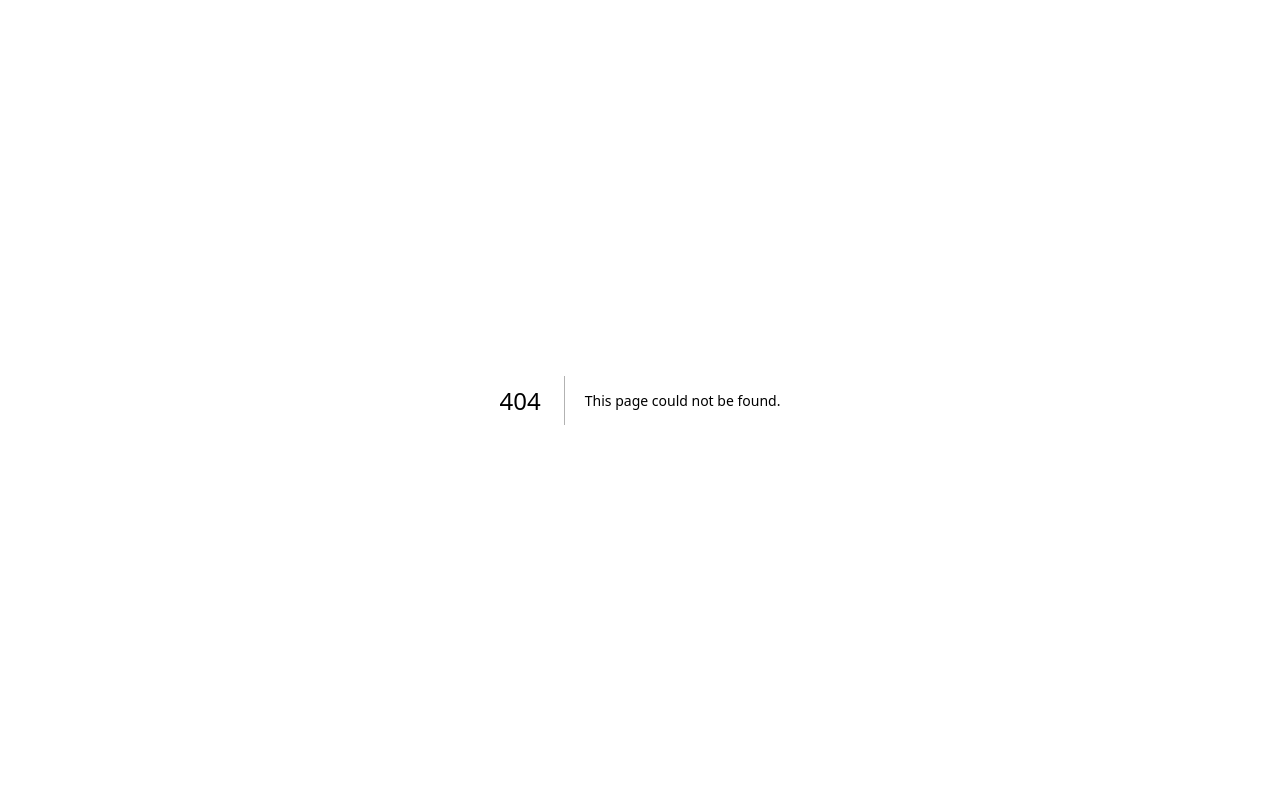
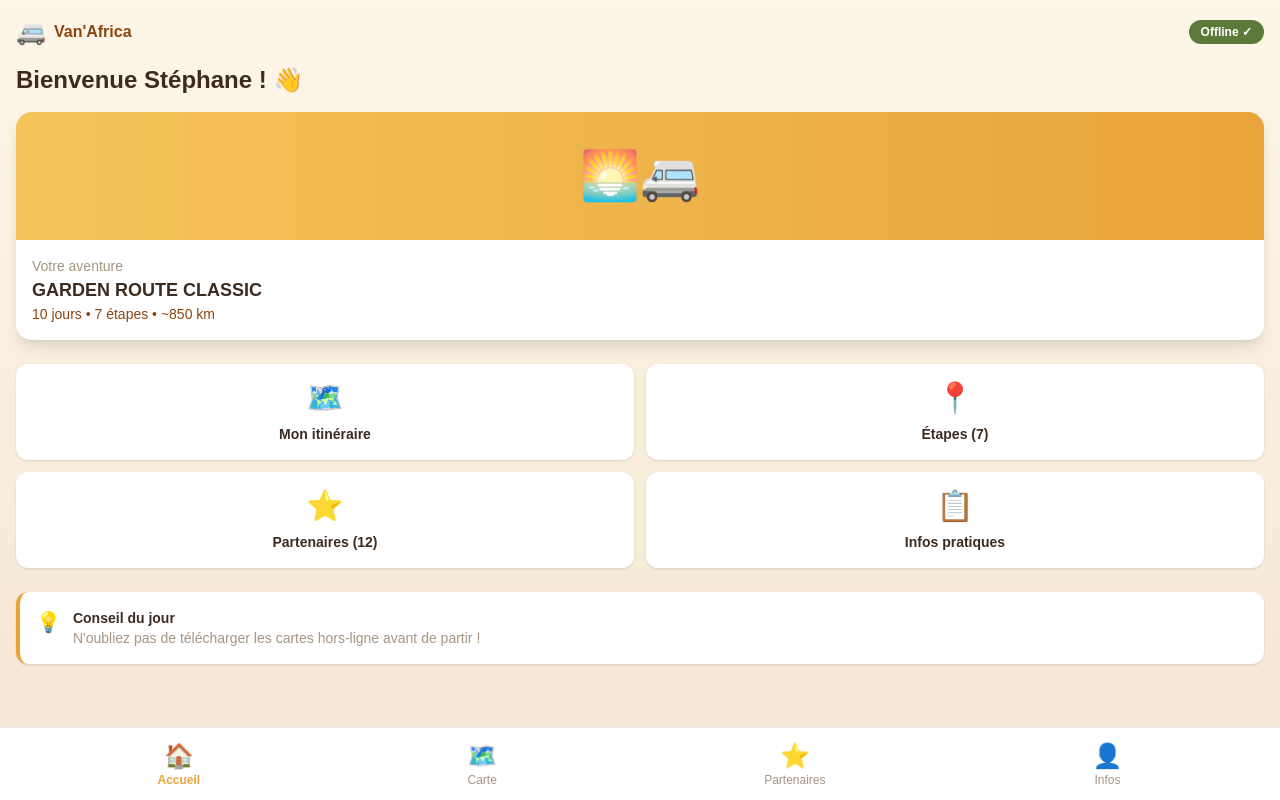
Before and after one commit to kevindepalmas/vanafrica-travelhub, a Next.js app: page /accueil in a window 1280 px wide. Before the commit this address had no page. Built offline with nearby package versions, Linux system fonts and the light colour scheme.

Commit message:
Ajout écran Email et Accueil avec navigation

```diff
--- /dev/null
+++ b/app/accueil/page.tsx
@@ -0,0 +1,97 @@
+export default function Accueil() {
+  return (
+    <div className="min-h-screen bg-gradient-to-b from-[#FDF6E8] to-[#F5E6D3] pb-24">
+
+      {/* Header */}
+      <div className="flex items-center justify-between px-4 py-4">
+        <div className="flex items-center gap-2">
+          <span className="text-2xl">🚐</span>
+          <span className="font-bold text-[#8B4513]">Van&apos;Africa</span>
+        </div>
+        <div className="bg-[#5D7A3A] text-white text-xs font-semibold px-3 py-1 rounded-full">
+          Offline ✓
+        </div>
+      </div>
+
+      {/* Contenu */}
+      <div className="px-4">
+
+        {/* Bienvenue */}
+        <h1 className="text-2xl font-bold text-[#3D2B1F] mb-4">
+          Bienvenue Stéphane ! 👋
+        </h1>
+
+        {/* Hero Card */}
+        <div className="rounded-2xl overflow-hidden shadow-lg mb-6">
+          <div className="bg-gradient-to-r from-[#F5C45A] to-[#E8A43A] h-32 flex items-center justify-center text-5xl">
+            🌅🚐
+          </div>
+          <div className="bg-white p-4">
+            <p className="text-sm text-[#A69580]">Votre aventure</p>
+            <h2 className="text-lg font-bold text-[#3D2B1F]">
+              GARDEN ROUTE CLASSIC
+            </h2>
+            <p className="text-sm text-[#8B4513]">10 jours • 7 étapes • ~850 km</p>
+          </div>
+        </div>
+
+        {/* Grille de navigation */}
+        <div className="grid grid-cols-2 gap-3 mb-6">
+          <div className="bg-white p-4 rounded-xl shadow-sm text-center">
+            <span className="text-3xl">🗺️</span>
+            <p className="text-sm font-semibold text-[#3D2B1F] mt-2">Mon itinéraire</p>
+          </div>
+          <div className="bg-white p-4 rounded-xl shadow-sm text-center">
+            <span className="text-3xl">📍</span>
+            <p className="text-sm font-semibold text-[#3D2B1F] mt-2">Étapes (7)</p>
+          </div>
+          <div className="bg-white p-4 rounded-xl shadow-sm text-center">
+            <span className="text-3xl">⭐</span>
+            <p className="text-sm font-semibold text-[#3D2B1F] mt-2">Partenaires (12)</p>
+          </div>
+          <div className="bg-white p-4 rounded-xl shadow-sm text-center">
+            <span className="text-3xl">📋</span>
+            <p className="text-sm font-semibold text-[#3D2B1F] mt-2">Infos pratiques</p>
+          </div>
+        </div>
+
+        {/* Conseil du jour */}
+        <div className="bg-white p-4 rounded-xl shadow-sm border-l-4 border-[#E8A43A]">
+          <div className="flex items-start gap-3">
+            <span className="text-xl">💡</span>
+            <div>
+              <p className="font-semibold text-sm text-[#3D2B1F]">Conseil du jour</p>
+              <p className="text-sm text-[#A69580]">
+                N&apos;oubliez pas de télécharger les cartes hors-ligne avant de partir !
+              </p>
+            </div>
+          </div>
+        </div>
+
+      </div>
+
+      {/* Navbar */}
+      <div className="fixed bottom-0 left-0 right-0 bg-white border-t border-gray-200 px-6 py-3">
+        <div className="flex justify-around">
+          <div className="text-center">
+            <span className="text-2xl">🏠</span>
+            <p className="text-xs font-semibold text-[#E8A43A]">Accueil</p>
+          </div>
+          <div className="text-center">
+            <span className="text-2xl">🗺️</span>
+            <p className="text-xs text-[#A69580]">Carte</p>
+          </div>
+          <div className="text-center">
+            <span className="text-2xl">⭐</span>
+            <p className="text-xs text-[#A69580]">Partenaires</p>
+          </div>
+          <div className="text-center">
+            <span className="text-2xl">👤</span>
+            <p className="text-xs text-[#A69580]">Infos</p>
+          </div>
+        </div>
+      </div>
+
+    </div>
+  );
+}
--- a/app/page.tsx
+++ b/app/page.tsx
@@ -1,34 +1,73 @@
-export default function Home() {
+import Link from "next/link";export default function Home() {
   return (
-    <div className="min-h-screen bg-gradient-to-b from-[#FDF6E8] to-[#F5E6D3] flex flex-col items-center justify-center p-6">
+    <div className="min-h-screen bg-white flex flex-col">
 
-      {/* Logo */}
-      <div className="text-6xl mb-4">🚐</div>
+      {/* Header avec logo */}
+      <div className="text-center pt-10 pb-6">
+        <div className="text-6xl mb-3">🚐</div>
+        <h1 className="text-2xl font-bold text-[#8B4513]" style={{ fontFamily: 'serif' }}>
+          Van&apos;Africa
+        </h1>
+        <p className="text-sm text-[#A69580]">African Van Life</p>
+      </div>
 
-      {/* Titre */}
-      <h1 className="text-3xl font-bold text-[#3D2B1F] mb-2">
-        Van&apos;Africa
-      </h1>
+      {/* Ligne de séparation */}
+      <div className="mx-6 border-t-2 border-[#F5C45A]"></div>
 
-      {/* Sous-titre */}
-      <p className="text-[#8B4513] mb-8">
-        African Van Life
-      </p>
+      {/* Contenu principal */}
+      <div className="flex-1 px-6 py-6">
 
-      {/* Message */}
-      <div className="bg-white rounded-2xl p-6 shadow-lg max-w-sm text-center">
-        <p className="text-[#E8A43A] font-semibold text-xl mb-2">
-          🎉 Travel Hub
-        </p>
-        <p className="text-[#3D2B1F]">
-          Votre compagnon de voyage sur la Garden Route
-        </p>
+        {/* Salutation */}
+        <p className="text-[#3D2B1F] mb-2">Bonjour Marc,</p>
+
+        {/* Titre confirmation */}
+        <h2 className="text-xl font-bold text-[#E8A43A] mb-6" style={{ fontFamily: 'serif' }}>
+          🎉 Votre réservation est confirmée !
+        </h2>
+
+        {/* Récapitulatif */}
+        <div className="space-y-3 mb-6">
+          <div className="flex items-center gap-3">
+            <span>📅</span>
+            <span className="text-[#3D2B1F]">Du 15 au 24 novembre 2026</span>
+          </div>
+          <div className="flex items-center gap-3">
+            <span>🚐</span>
+            <span className="text-[#3D2B1F]">Van Duo &quot;Savanna&quot;</span>
+          </div>
+          <div className="flex items-center gap-3">
+            <span>📍</span>
+            <span className="text-[#3D2B1F]">Départ : Cape Town Airport</span>
+          </div>
+          <div className="flex items-center gap-3">
+            <span>📍</span>
+            <span className="text-[#3D2B1F]">Retour : Cape Town Airport</span>
+          </div>
+        </div>
+
+        {/* Box "Préparez votre aventure" */}
+        <div className="bg-gradient-to-r from-[#FDF6E8] to-[#FFF8F0] p-4 rounded-xl border-l-4 border-[#E8A43A] mb-6">
+          <h3 className="font-semibold text-[#3D2B1F] mb-1">Préparez votre aventure !</h3>
+          <p className="text-sm text-[#A69580]">
+            Accédez à votre espace personnel pour découvrir votre itinéraire personnalisé,
+            nos adresses secrètes et vos avantages partenaires.
+          </p>
+        </div>
+
+        {/* Bouton CTA */}
+<Link href="/accueil" className="block w-full py-4 rounded-xl font-semibold text-white shadow-lg bg-gradient-to-r from-[#F5C45A] via-[#E8A43A] to-[#CD6A32] text-center">
+  🧭 OUVRIR LE TRAVEL HUB
+</Link>
+
       </div>
 
       {/* Footer */}
-      <p className="mt-8 text-sm text-[#A69580]">
-        Coming soon — Octobre 2026
-      </p>
+      <div className="border-t border-[#F5C45A] mx-6 py-6 text-center">
+        <p className="text-sm text-[#A69580]">Des questions ?</p>
+        <a href="mailto:hello@vanafrica.com" className="text-sm font-semibold text-[#8B4513]">
+          hello@vanafrica.com
+        </a>
+      </div>
 
     </div>
   );
```
